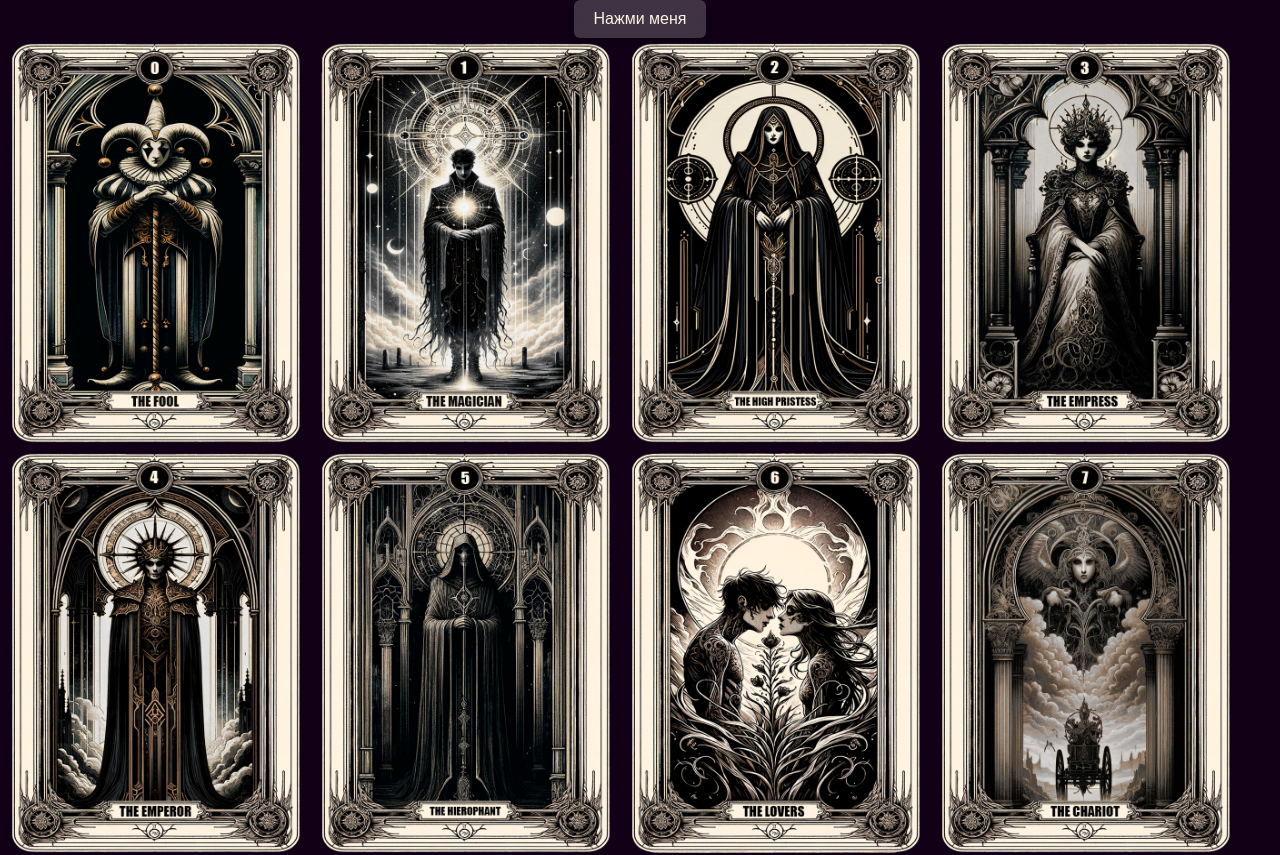
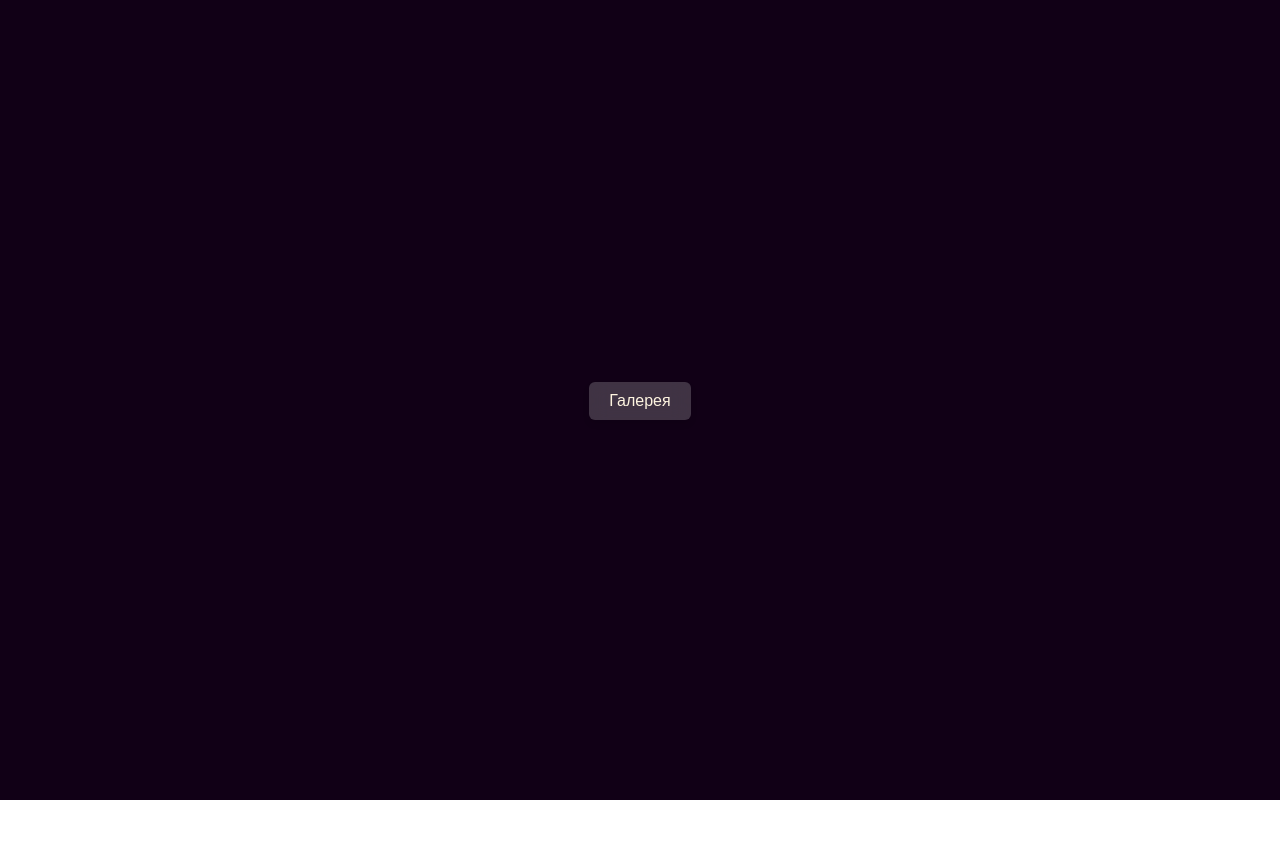
Before and after one commit to AntonZinch3nko/taro-demo.github.io, a React (Create React App) app: page / in a window 1280 px wide. Shown: the top 855 px of the page. After the commit the page ends 800 px from the top, so only its background shows below. Built offline with nearby package versions, Linux system fonts and the light colour scheme.

Commit message:
[main] upd

```diff
--- a/src/App.tsx
+++ b/src/App.tsx
@@ -1,46 +1,12 @@
 import './App.css';
-import GlassButton from './components/Buttons/GlassButton/GlassButton';
-import ImageGrid from './components/ImageSlider/ImageGrid';
-
-function getImageUrl(imageName: string) {
-    const baseUrl =
-        process.env.NODE_ENV === 'development'
-            ? '/img/deck/'
-            : 'https://antonzinch3nko.github.io/taro-demo.github.io/img/deck/';
-    return `${baseUrl}${imageName}.png`;
-}
+import { determineCurrentPage } from './router/AppRouter';
 
 function App() {
-    const images = [
-        getImageUrl('Fool'),
-        getImageUrl('Magician'),
-        getImageUrl('Pristess'),
-        getImageUrl('Empress'),
-        getImageUrl('Emperor'),
-        getImageUrl('Hierophant'),
-        getImageUrl('Lovers'),
-        getImageUrl('Chariot'),
-        getImageUrl('Strength'),
-        getImageUrl('Hermit'),
-        getImageUrl('Wheel'),
-        getImageUrl('Justice'),
-        getImageUrl('Hunged_man'),
-        getImageUrl('Death'),
-        getImageUrl('Temperance'),
-        getImageUrl('Devil'),
-        getImageUrl('Tower'),
-    ];
-
-    const handleClick = () => {
-        console.log('Кнопка нажата');
-    };
+    const currentPage = determineCurrentPage();
 
     return (
         <div className='App'>
-            <header className='App-header'>
-                <GlassButton text='Нажми меня' onClick={handleClick} />
-                <ImageGrid images={images} />
-            </header>
+            <header className='App-header'>{currentPage}</header>
         </div>
     );
 }
--- /dev/null
+++ b/src/pages/GalleryPage.tsx
@@ -0,0 +1,40 @@
+import React from 'react';
+import ImageGrid from '../components/ImageSlider/ImageGrid';
+
+function getImageUrl(imageName: string) {
+    const baseUrl =
+        process.env.NODE_ENV === 'development'
+            ? '/img/deck/'
+            : 'https://antonzinch3nko.github.io/taro-demo.github.io/img/deck/';
+    return `${baseUrl}${imageName}.png`;
+}
+
+const images = [
+    getImageUrl('Fool'),
+    getImageUrl('Magician'),
+    getImageUrl('Pristess'),
+    getImageUrl('Empress'),
+    getImageUrl('Emperor'),
+    getImageUrl('Hierophant'),
+    getImageUrl('Lovers'),
+    getImageUrl('Chariot'),
+    getImageUrl('Strength'),
+    getImageUrl('Hermit'),
+    getImageUrl('Wheel'),
+    getImageUrl('Justice'),
+    getImageUrl('Hunged_man'),
+    getImageUrl('Death'),
+    getImageUrl('Temperance'),
+    getImageUrl('Devil'),
+    getImageUrl('Tower'),
+];
+
+const GalleryPage: React.FC = () => {
+    return (
+        <div>
+            <ImageGrid images={images} />
+        </div>
+    );
+};
+
+export default GalleryPage;
--- /dev/null
+++ b/src/pages/HomePage.tsx
@@ -0,0 +1,15 @@
+import React from 'react';
+import GlassButton from '../components/Buttons/GlassButton/GlassButton';
+
+const HomePage: React.FC = () => {
+    const redirectToGallery = () => {
+        window.location.href = '/gallery';
+    };
+    return (
+        <div>
+            <GlassButton text='Галерея' onClick={redirectToGallery} />
+        </div>
+    );
+};
+
+export default HomePage;
--- /dev/null
+++ b/src/router/AppRouter.tsx
@@ -0,0 +1,8 @@
+// src/components/AppRouter.tsx
+import GalleryPage from '../pages/GalleryPage';
+import HomePage from '../pages/HomePage';
+
+export const determineCurrentPage = () => {
+  const currentUrl = window.location.pathname;
+  return currentUrl === '/gallery' ? <GalleryPage /> : <HomePage />;
+};
```
